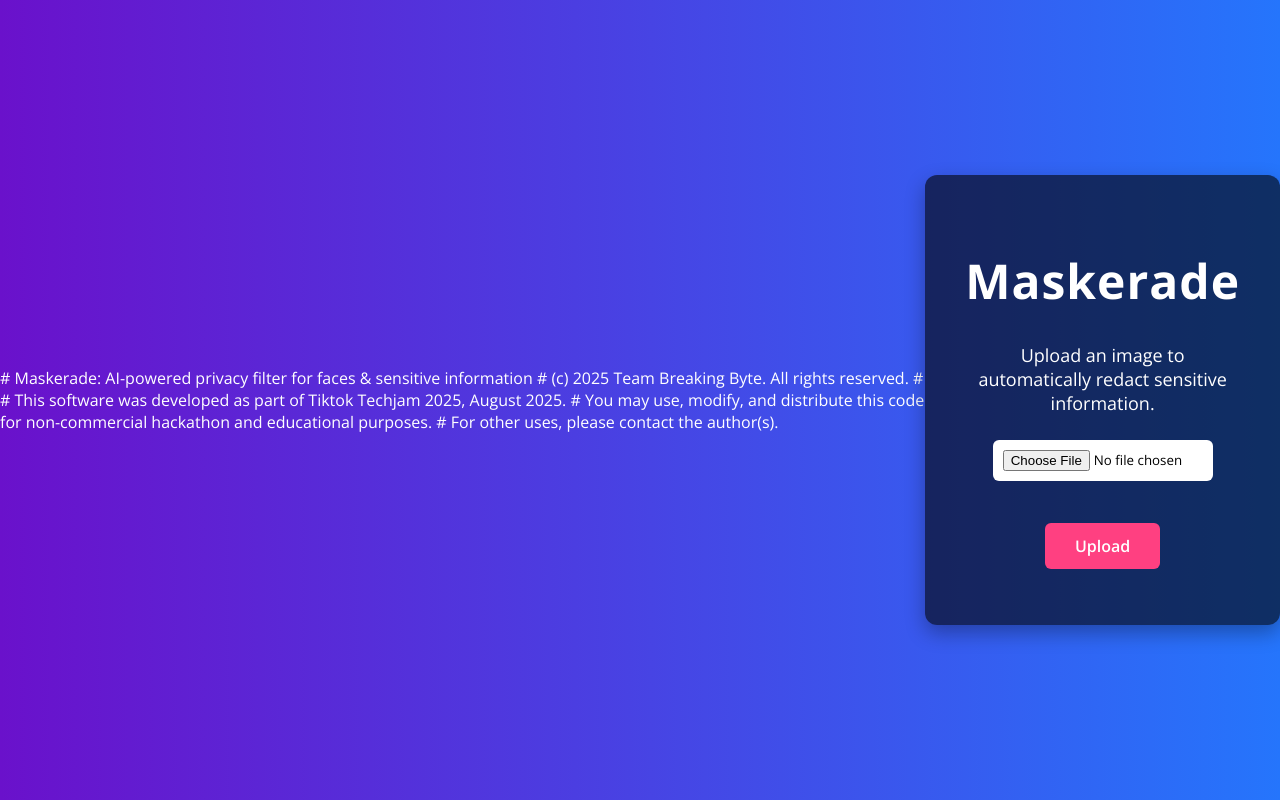
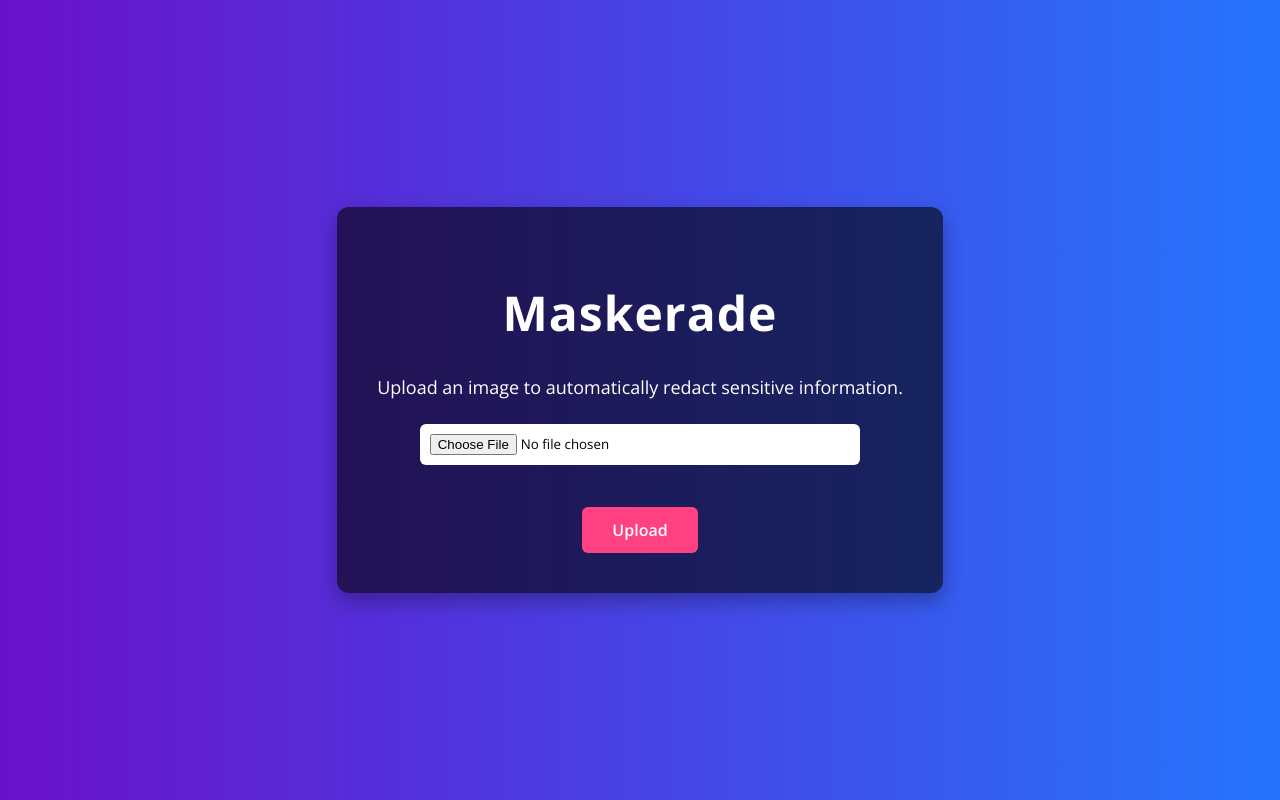
Before and after one commit to lukeai-tan/maskerade, a Flask app: page / in a window 1280 px wide. Run offline with Flask 3, Linux system fonts and the light colour scheme.

Commit message:
Remove license headers from HTML templates
Deleted license and attribution comments from the top of display.html and upload.html to clean up the template files.

```diff
--- a/templates/upload.html
+++ b/templates/upload.html
@@ -1,10 +1,3 @@
-# Maskerade: AI-powered privacy filter for faces & sensitive information
-# (c) 2025 Team Breaking Byte. All rights reserved.
-#
-# This software was developed as part of Tiktok Techjam 2025, August 2025.
-# You may use, modify, and distribute this code for non-commercial hackathon and educational purposes.
-# For other uses, please contact the author(s).
-
 <!-- templates/upload.html -->
 <!DOCTYPE html>
 <html lang="en">
```
Also changed, not shown: templates/display.html (+0 -7 lines).
